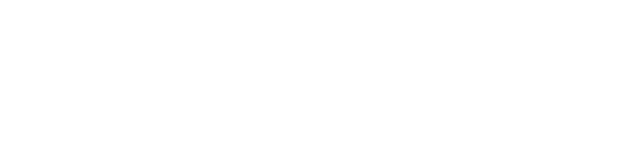
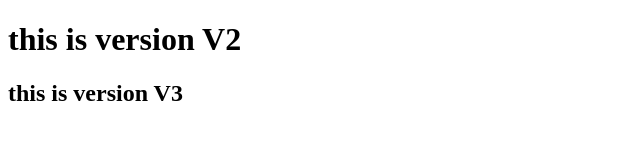
Before and after one commit to Devdeepak13/myrepo, a plain HTML site: page index.HTML in a window 1280 px wide. Shown: the whole page, without its empty margins (0-640 px from the left). Drawn offline with Linux system fonts and the light colour scheme.

Commit message:
this is v2

```diff
--- a/index.HTML
+++ b/index.HTML
@@ -6,6 +6,7 @@
    <title>Document</title>
 </head>
 <body>
-
+   <h1>this is version V2</h1>
+   <h2>this is version V3</h2>
 </body>
 </html>
```
